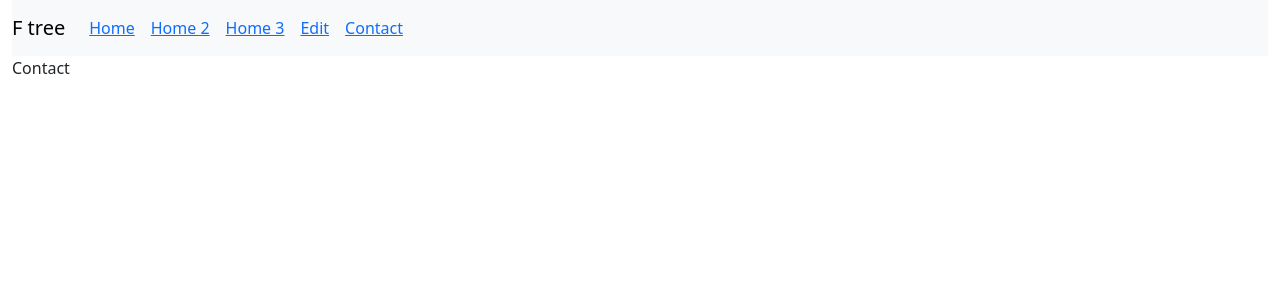
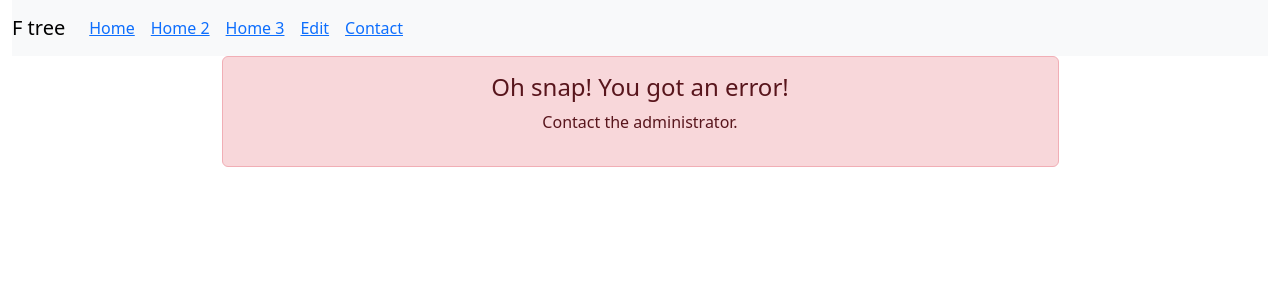
Before and after one commit to rohit0122/fullstack-node-react, a React (Create React App) app in the folder client/: page / in a window 1280 px wide. Shown: the top 300 px of the page. Built offline with nearby package versions, Linux system fonts and the light colour scheme; no server answers.

Commit message:
Fixed issues and added few things

```diff
--- a/client/src/Contact.jsx
+++ b/client/src/Contact.jsx
@@ -1,11 +1,13 @@
-import React from 'react'
+import React from "react";
+import { Alert, Container } from "react-bootstrap";
 
 export default function Contact(props) {
-
-
-    return (
-        <>
-            Contact
-        </>
-    )
+  return (
+    <Container className="d-flex justify-content-center">
+      <Alert variant="danger" className="text-center w-75">
+        <Alert.Heading>Oh snap! You got an error!</Alert.Heading>
+        <p>Contact the administrator.</p>
+      </Alert>
+    </Container>
+  );
 }
--- a/client/src/components/BootstrapTreeD3View.jsx
+++ b/client/src/components/BootstrapTreeD3View.jsx
@@ -108,7 +108,7 @@ export function BootstrapTreeD3View(props) {
   const renderD3Chart = async () => {
     try {
       const memberData = await getMemberInfoFromAPI();
-      console.log("memberDatamemberDatamemberData", memberData);
+      //console.log("memberDatamemberDatamemberData", memberData);
 
       orgChartObj = new OrgChart()
         .container("#d3Org")
@@ -157,7 +157,7 @@ export function BootstrapTreeD3View(props) {
         });
       orgChartObj.render(); // render chart
     } catch (err) {
-      console.log("Error occured when fetching books");
+      //////console.log("Error occured when fetching books");
     }
   };
   return (
--- a/client/src/components/DeleteMember.jsx
+++ b/client/src/components/DeleteMember.jsx
@@ -5,7 +5,7 @@ import Button from "react-bootstrap/Button";
 import Modal from "react-bootstrap/Modal";
 
 function DeleteMember(props) {
-  //console.log("PROPS:::::::", props.memberObj);
+  ////console.log("PROPS:::::::", props.memberObj);
 
   const [deleteApiRes, setDeleteApiRes] = useState({});
 
@@ -17,7 +17,7 @@ function DeleteMember(props) {
     );
     apiRes = await apiRes.data;
     //return memberData;
-    console.log('apiResapiResapiResapiRes', apiRes)
+    //console.log('apiResapiResapiResapiRes', apiRes)
     setDeleteApiRes(apiRes);
     await props.loadLatestMemberInfo();
     setTimeout(props.handleClose, 1000);
--- a/client/src/components/NewTreeD3View.jsx
+++ b/client/src/components/NewTreeD3View.jsx
@@ -1,10 +1,6 @@
 import React, { useEffect } from "react";
 import "bootstrap/dist/css/bootstrap.css";
 import { OrgChart } from "d3-org-chart";
-import * as d3 from "d3";
-import { Button, Card, Col, Row, Table } from "react-bootstrap";
-import ReactDOMServer from "react-dom/server";
-import { dummyData } from "../contants/dummy";
 import axios from "axios";
 import { buildImageForView } from "../contants/global";
 import { jsPDF } from "jspdf";
@@ -27,7 +23,7 @@ export function NewTreeD3View(props) {
 
     // Get chart nodes
     const data = orgChartObj.data();
-    console.log('eeeee', data)
+    //console.log('eeeee', data)
     // Mark all previously expanded nodes for collapse
     data.forEach((d) => (d._expanded = false));
 
@@ -43,7 +39,7 @@ export function NewTreeD3View(props) {
     // Update data and rerender graph
     orgChartObj.data(data).render().fit();
 
-    console.log('filtering chart', e.target.value);
+    //console.log('filtering chart', e.target.value);
   }
 
   const downloadPdf = () => {
@@ -73,7 +69,7 @@ export function NewTreeD3View(props) {
     /*const data = await d3.csv(
           'https://raw.githubusercontent.com/bumbeishvili/sample-data/main/org.csv'
         );
-        console.log('datadatadatadatadata', data);
+        //console.log('datadatadatadatadata', data);
         */
         renderD3Chart();
   }, []);
@@ -82,7 +78,7 @@ export function NewTreeD3View(props) {
 
       try {
         const memberData = await getMemberInfoFromAPI();
-        console.log("memberDatamemberDatamemberData", memberData);
+        //console.log("memberDatamemberDatamemberData", memberData);
 
          orgChartObj = new OrgChart()
           .container("#d3Org")
@@ -123,9 +119,7 @@ export function NewTreeD3View(props) {
                         </div>
                         <div style="font-size:15px;color:#08011E;margin-left:10px;margin-top:10px">  ${
                           d.data.memberInfo.fullName
-                        } ${d.data.spouseInfo.fullName ? " & " : ""}${
-                          d.data.spouseInfo.fullName
-                        }</div>
+                        } ${d.data.spouseInfo.fullName ? (" & " +  d.data.spouseInfo.fullName): ""}</div>
                         <div style="color:#716E7B;margin-left:10px;margin-top:3px;font-size:10px;" class="text-truncate"> ${
                           d.data.memberInfo.address
                         } </div>
--- a/client/src/components/TreeD3View.jsx
+++ b/client/src/components/TreeD3View.jsx
@@ -19,12 +19,12 @@ export function TreeD3View(props) {
     /*const data = await d3.csv(
           'https://raw.githubusercontent.com/bumbeishvili/sample-data/main/org.csv'
         );
-        console.log('datadatadatadatadata', data);
+        //console.log('datadatadatadatadata', data);
         */
     (async () => {
       try {
         const memberData = await getMemberInfoFromAPI();
-        console.log("memberDatamemberDatamemberData", memberData);
+        //console.log("memberDatamemberDatamemberData", memberData);
 
         const orgChartObj = new OrgChart()
           .container("#d3Org")
@@ -195,7 +195,7 @@ export function TreeD3View(props) {
           });
         orgChartObj.render(); // render chart
       } catch (err) {
-        console.log("Error occured when fetching books");
+        //console.log("Error occured when fetching books");
       }
     })();
   }, []);
```
Also changed, not shown: client/src/components/MemberFormModal.jsx (+5 -5 lines), client/src/components/MemberTable.jsx (+4 -4 lines), 2 other files (tests, documents, lock files or other folders).
